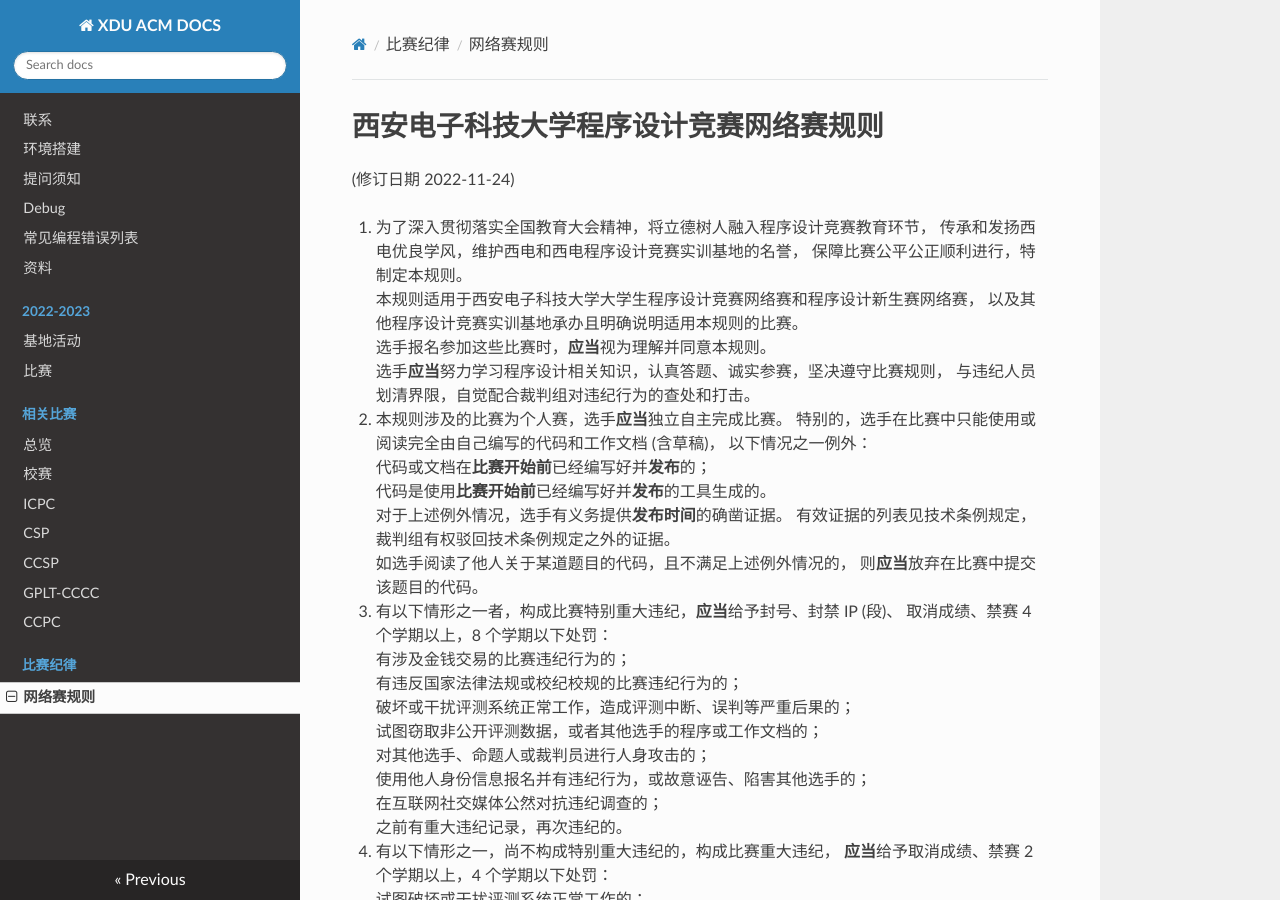
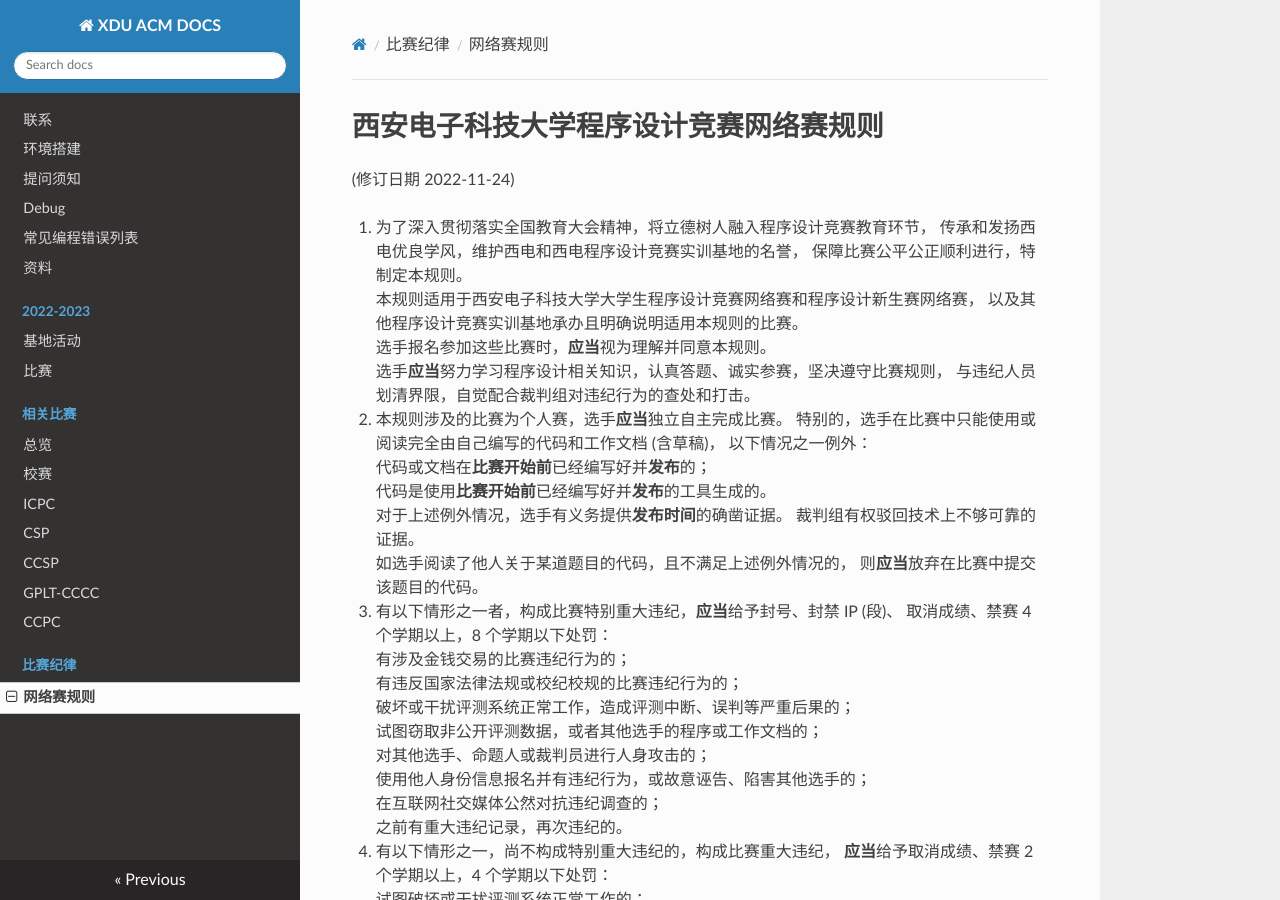
Before and after one commit to xdu-icpc/docs, an MkDocs documentation site: the page built from docs/discipline/rule-online.md, in a window 1280 px wide and 900 px high. Built offline with MkDocs 1.6.1, drawn with Linux system fonts in a browser that asks for light colours; nearby versions of some CDN libraries.

Commit message:
rule-online: to make our life easier, don't refer to another regulation

```diff
--- a/docs/discipline/rule-online.md
+++ b/docs/discipline/rule-online.md
@@ -17,7 +17,7 @@
 代码或文档在**比赛开始前**已经编写好并**发布**的；
 代码是使用**比赛开始前**已经编写好并**发布**的工具生成的。
 对于上述例外情况，选手有义务提供**发布时间**的确凿证据。
-有效证据的列表见技术条例规定，裁判组有权驳回技术条例规定之外的证据。
+裁判组有权驳回技术上不够可靠的证据。
 如选手阅读了他人关于某道题目的代码，且不满足上述例外情况的，
 则**应当**放弃在比赛中提交该题目的代码。
 
```
